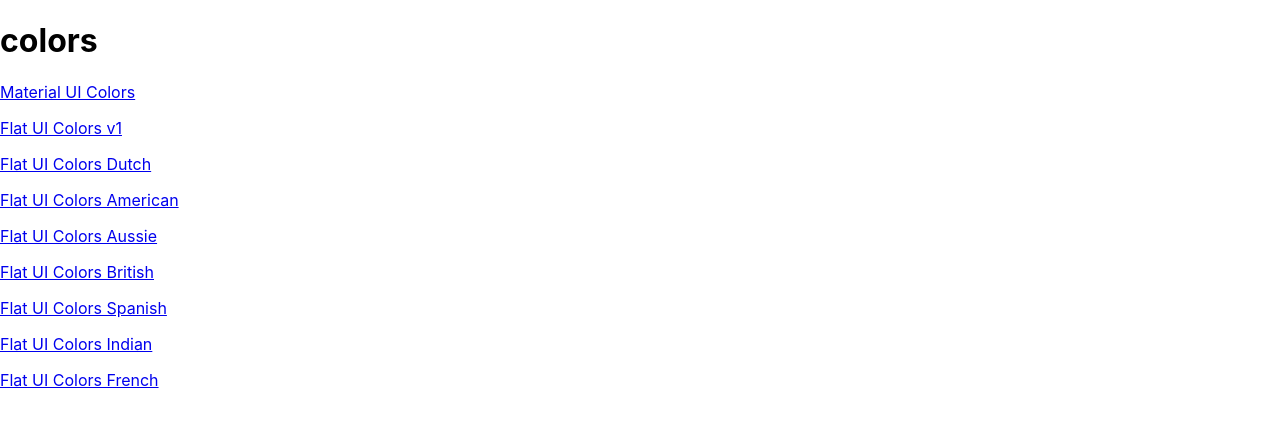
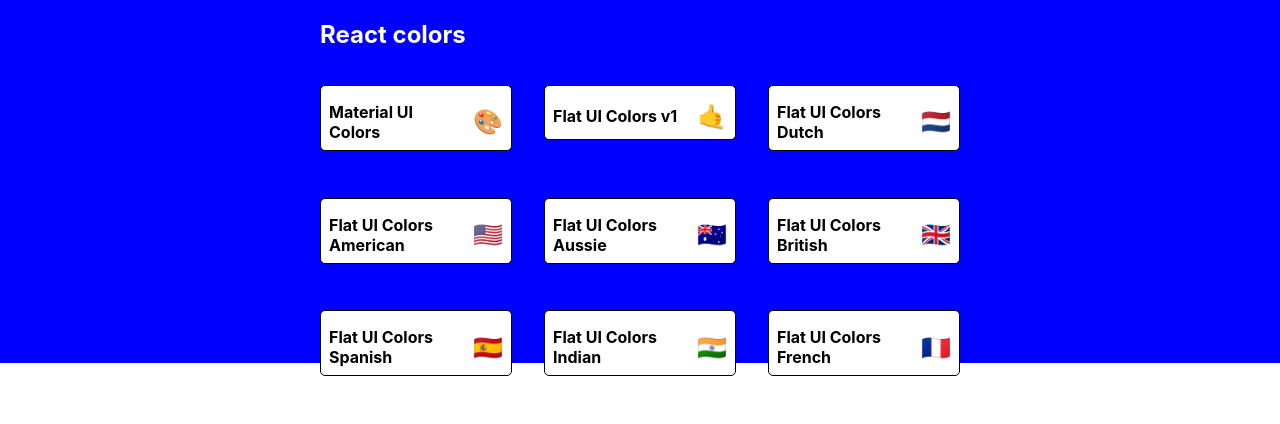
Before and after one commit to aumi364/ColorPicker, a React (Create React App) app: page / in a window 1280 px wide. Shown: the top 424 px of the page. Built offline with nearby package versions, Linux system fonts and the light colour scheme.

Commit message:
styling palettelist with jss

```diff
--- a/package.json
+++ b/package.json
@@ -5,6 +5,7 @@
   "dependencies": {
     "@material-ui/core": "^4.4.0",
     "@material-ui/icons": "^4.2.1",
+    "@material-ui/styles": "^4.4.1",
     "chroma-js": "^2.0.6",
     "rc-slider": "^8.6.13",
     "react": "^16.9.0",
--- /dev/null
+++ b/src/MiniPalette.js
@@ -0,0 +1,44 @@
+import React from 'react'
+import { withStyles } from '@material-ui/styles'
+const styles = {
+       root: {
+              backgroundColor: "white",
+              border: "1px solid black",
+              borderRadius: "5px",
+              padding: "0.5rem",
+              position: "relative",
+              overflow: "hiden",
+              "&:hover": {
+                     cursor: "pointer"
+              }
+       },
+       colors: {
+              backgroundColor: "grey",
+       },
+       title: {
+              display: 'flex',
+              justifyContent: "space-between",
+              alignItems: "center",
+              margin: "0",
+              paddingTop: "0.5rem",
+              fontSize: "1rem",
+              position: "relative"
+       },
+       emoji: {
+              marginLeft: "0.5rem",
+              fontSize: "1.5rem"
+       }
+}
+function MiniPalette(props) {
+       const { classes, paletteName, emoji } = props;
+       console.log(classes)
+       return (
+              <div className={classes.root}>
+                     <div className={classes.colors}>
+
+                     </div>
+                     <h5 className={classes.title}>{paletteName}<span className={classes.emoji}>{emoji}</span></h5>
+              </div>
+       )
+}
+export default withStyles(styles)(MiniPalette);
--- a/src/PaletteList.js
+++ b/src/PaletteList.js
@@ -1,21 +1,67 @@
 import React, { Component } from 'react'
+import MiniPalette from './MiniPalette'
 import { Link } from 'react-router-dom'
+import { withStyles } from '@material-ui/styles'
 
-export default class PaletteList extends Component {
+const styles = {
+       root: {
+              backgroundColor: "blue",
+              height: "100%",
+              display: 'flex',
+              alignItems: "flex-start",
+              justifyContent: "center"
+
+
+       },
+       container: {
+              width: "50%",
+              display: "flex",
+              alignItems: "flex-start",
+              flexDirection: "column",
+              flexWrap: "wrap",
+              // border: "1px solid white"
+
+       },
+       nav: {
+              display: "flex",
+              width: "100%",
+              justifyContent: "space-between",
+              color: "white"
+       }, palettes: {
+              boxSizing: "border-box",
+              width: "100%",
+              display: "grid",
+              gridTemplateColumns: "repeat(3,30%)",
+              gridGap: "5%"
+
+       }
+}
+class PaletteList extends Component {
        render() {
-              const { palettes } = this.props
+              const { palettes, classes } = this.props
               return (
-                     <div>
-                            <h1>colors</h1>
-                            {palettes.map(palette => (
-                                   <p>
-                                          <Link to={`/palette/${palette.id}`}>
-                                                 {palette.paletteName}
-                                          </Link>
-                                   </p>
+                     <div className={classes.root}>
+                            <div className={classes.container}>
+                                   <nav className={classes.nav}>
+                                          <h1>React colors</h1>
+                                   </nav>
+                                   <div className={classes.palettes}>
+                                          {palettes.map(palette => (
+                                                 <p>
+                                                        {/* <Link to={`/palette/${palette.id}`}>
+                                          {palette.paletteName}
+                                                  </Link> */}
+                                                        <MiniPalette {...palette} />
+                                                 </p>
 
-                            ))}
+                                          ))}
+                                   </div>
+                            </div>
+
+
+
                      </div>
               )
        }
 }
+export default withStyles(styles)(PaletteList);
```
Also changed, not shown: 1 other file (tests, documents, lock files or other folders).
